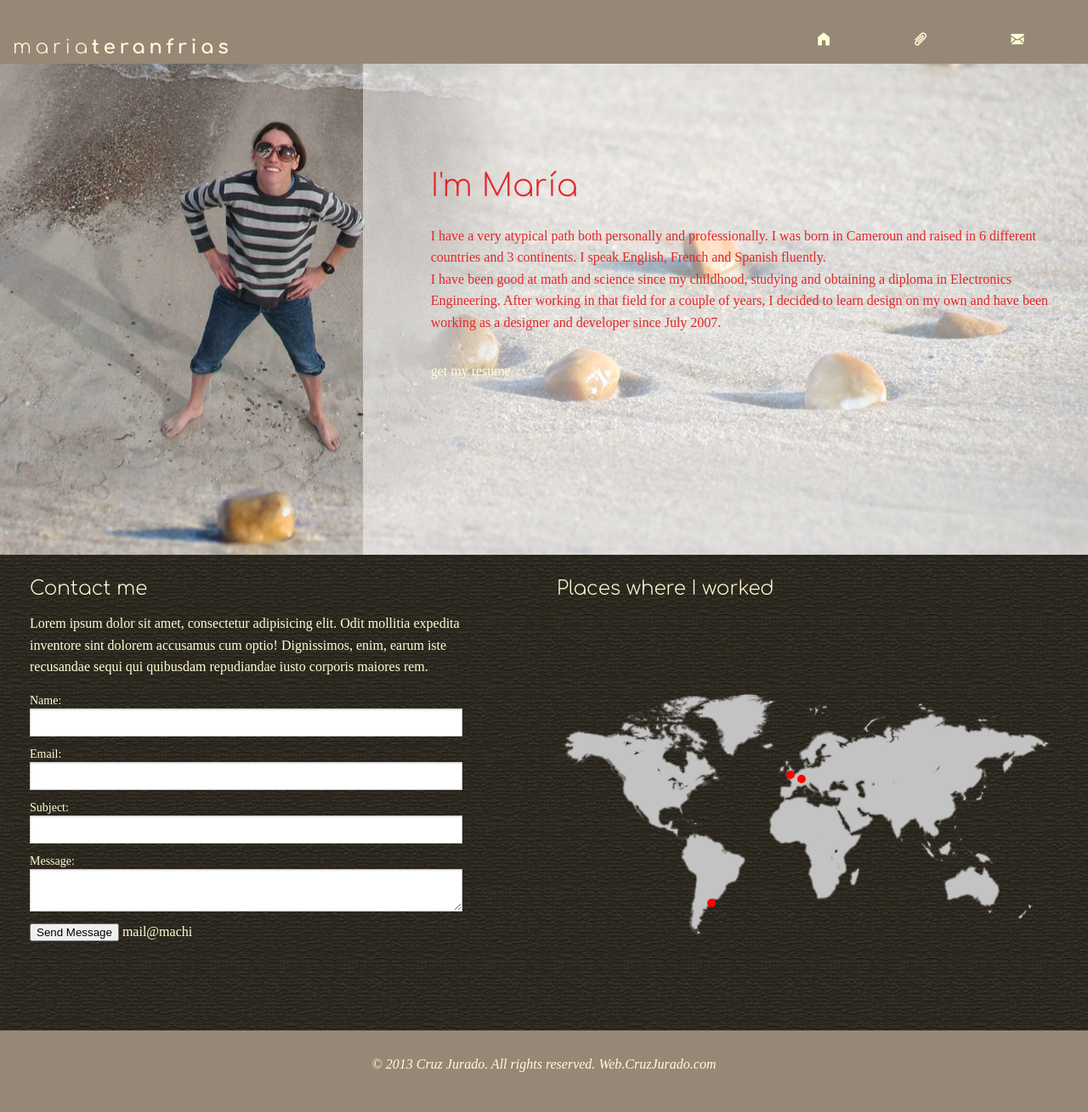
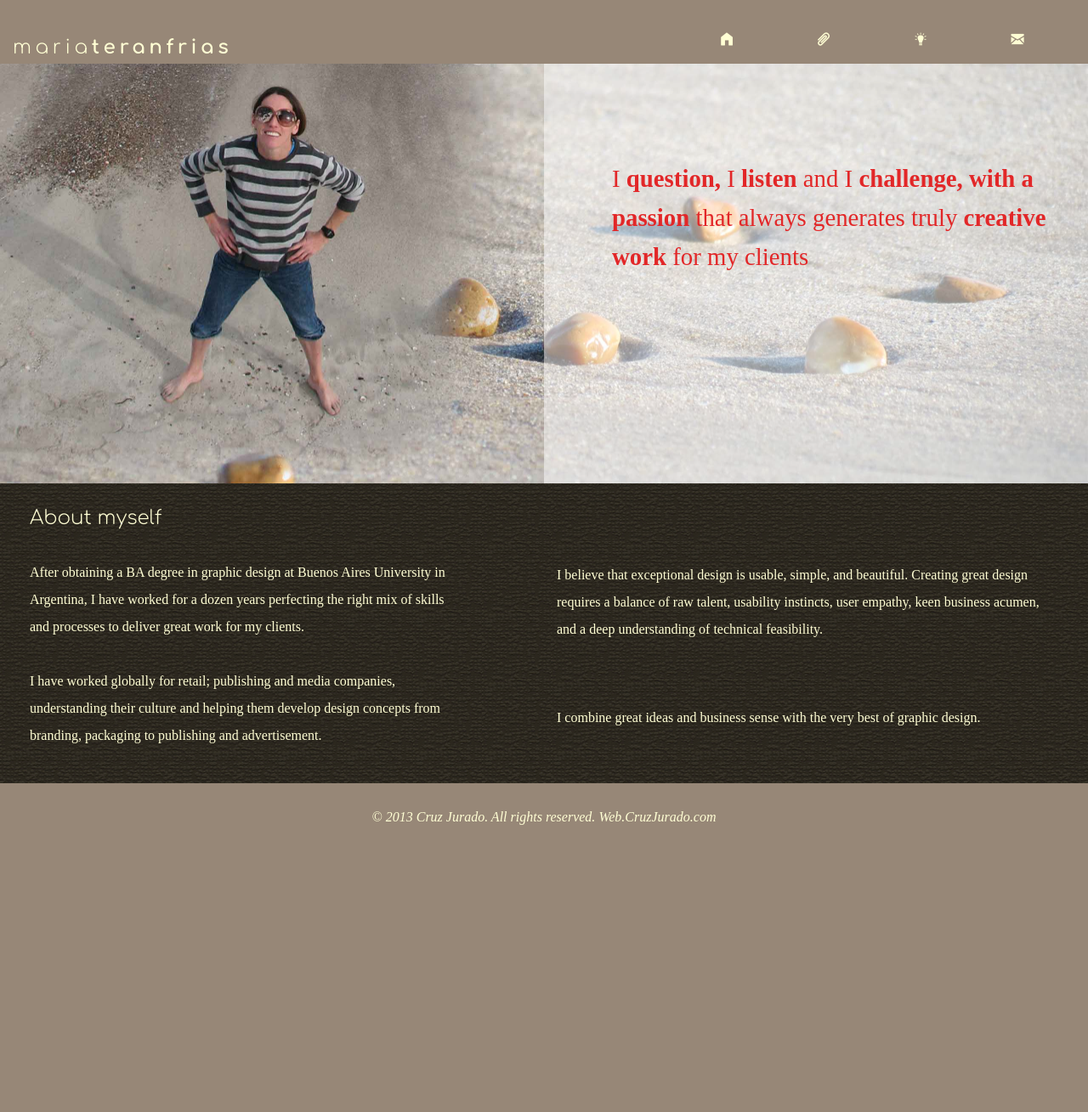
Before and after one commit to Zurc/machi, a PHP site: page /about.php in a window 1280 px wide. Shown: the whole page at 85% size. After the commit the page ends 971 px from the top, so only its background shows below. Run offline with PHP 8.4, Linux system fonts and the light colour scheme; some web fonts are replaced.

Commit message:
cambios en los textos y nueva pagina about

```diff
--- a/about.php
+++ b/about.php
@@ -9,11 +9,8 @@ include ('header.php');
 <section>
 	<div class="about-me">
 		<article class="row">
-			<div class="large-8 columns right transparent_box bmargin-top">
-				<h2>I'm María</h2>
-				<p>I have a very atypical path both personally and professionally. I was born in Cameroun and raised in 6 different countries and 3 continents. I speak English, French and Spanish fluently.
-				<br>I have been good at math and science since my childhood, studying and obtaining a diploma in Electronics Engineering. After working in that field for a couple of years, I decided to learn design on my own and have been working as a designer and developer since July 2007.</p>
-				<br><a href="#" target="_blank" class="resume">get my resume</a>
+			<div class="large-6 columns right transparent_box bmargin-top">
+				<p class="banner">I <span class="bold">question,</span> I <span class="bold">listen</span> and I <span class="bold">challenge, with a passion</span> that always generates truly <span class="bold">creative work</span> for my clients</p>
 			</div>
 		</article>
 	</div>
@@ -21,31 +18,19 @@ include ('header.php');
 	<article class="contact-me">
 		<div class="row">
 			<div class="large-6 columns bmargin-top bpadding-right">
-				<h4>Contact me</h4>
-				<p>Lorem ipsum dolor sit amet, consectetur adipisicing elit. Odit mollitia expedita inventore sint dolorem accusamus cum optio! Dignissimos, enim, earum iste recusandae sequi qui quibusdam repudiandae iusto corporis maiores rem.</p>
-				<form action="">
-					<label for="name">Name:</label>
-					<input type="text" name="contactname" id="contactname" value="" class="required" />
+				<h4>About myself</h4>
+				<p class="about">After obtaining a BA degree in graphic design at Buenos Aires University in Argentina, I have worked for a dozen years perfecting the right mix of skills and processes to deliver great work for my clients.</p>
+				<p class="about">I have worked globally for retail; publishing and media companies, understanding their culture and helping them develop design concepts from branding, packaging to publishing and advertisement.</p>
+			</div>
+			<div class="large-6 columns bmargin-top">
+				<p class="extra">I believe that exceptional design is usable, simple, and beautiful. Creating great design requires a balance of raw talent, usability instincts, user empathy, keen business acumen, and a deep understanding of technical feasibility.</p>
+				<p class="extra">I combine great ideas and business sense with the very best of graphic design.</p>
 
-					<label for="email">Email:</label>
-					<input type="text" name="email" id="email" value="" class="required email" />
-
-					<label for="subject">Subject:</label>
-					<input type="text" name="subject" id="subject" value="" class="required" />
-
-					<label for="message">Message:</label>
-					<textarea rows="8" name="message" id="message" class="required"></textarea>
-
-				    <input type="submit" value="Send Message" name="submit" id="send" />
-				    <a href="mailto:mail@machi.com" class="mailto">mail@machi</a>
-				</form>
-			</div>
-			<div class="large-6 columns map bmargin-top">
-				<h4>Places where I worked</h4>
+				<!-- <h4>Places where I worked</h4>
 				<img src="img/map.png" alt="">
 				<div class="a trans1"></div>
 				<div class="b trans1"></div>
-				<div class="g trans1"></div>
+				<div class="g trans1"></div> -->
 			</div>
 		</div>
 	</article>
--- a/advertising.php
+++ b/advertising.php
@@ -7,10 +7,8 @@ include ("header.php");
 <section>
 	<div class="portfolio_top advertising_top">
 		<article class="row">
-			<div class="small-12 large-8 columns right transparent_box bmargin-top">
-				<h2>Advertising</h2>
-				<p>Lorem ipsum dolor sit amet, consectetur adipisicing elit. Aut, at, harum, nulla ut iste repellendus praesentium distinctio similique nobis sapiente soluta quis nihil assumenda corporis omnis voluptatum asperiores neque minima.
-				<br>Lorem ipsum dolor sit amet, consectetur adipisicing elit. Id, sequi, molestias, autem, quisquam repellendus quam unde qui nihil nobis esse nesciunt aspernatur sit reiciendis exercitationem.</p>
+			<div class="small-12 large-6 columns right transparent_box bmargin-top">
+				<p class="banner"><span class="bold">Advertising</span> is fundamentally <span class="bold">persuasion</span> and persuasion happens to be not through science, but through <span class="bold">design</span></p>
 			</div>
 		</article>
 	</div>
--- a/branding.php
+++ b/branding.php
@@ -7,10 +7,8 @@ include ("header.php");
 <section>
 	<div class="portfolio_top branding_top">
 		<article class="row">
-			<div class="small-12 large-8 columns right transparent_box bmargin-top">
-				<h2>Branding</h2>
-				<p>Lorem ipsum dolor sit amet, consectetur adipisicing elit. Aut, at, harum, nulla ut iste repellendus praesentium distinctio similique nobis sapiente soluta quis nihil assumenda corporis omnis voluptatum asperiores neque minima.
-				<br>Lorem ipsum dolor sit amet, consectetur adipisicing elit. Id, sequi, molestias, autem, quisquam repellendus quam unde qui nihil nobis esse nesciunt aspernatur sit reiciendis exercitationem.</p>
+			<div class="small-12 large-6 columns right transparent_box bmargin-top">
+				<p class="banner">No matter how big or small your business is you should recognise the <span class="bold">power and financial value</span> of a <span class="bold">good brand design</span></p>
 			</div>
 		</article>
 	</div>
--- a/css/style.css
+++ b/css/style.css
@@ -192,6 +192,10 @@ nav a {
 	font-weight: bold;
 }
 
+.bold {
+	font-weight: bold;
+}
+
 .welcome {
 	padding: 7em 0 23em 0;
 	background: url(../img/sand_feet.jpg) no-repeat center center;
@@ -218,6 +222,9 @@ nav a {
 	color: #e22728;
 }
 
+.banner{
+	font-size: 1.8em;
+}
 
 .ico {
 	max-height: 60px;
@@ -274,6 +281,17 @@ footer {
 
 .contact-me h4, .contact-me p, label {
 	color: #fffed4;
+}
+
+.about{
+	line-height:2em;
+    margin-top: 2em;
+}
+
+.extra {
+	line-height:2em;
+    margin-top: 3em;
+    padding-top: 1.5em;
 }
 
 .map img {
@@ -358,7 +376,7 @@ footer {
 
 .publishing_top {
 	padding: 0;
-	background: url(../img/sand_publ.jpg) no-repeat center center;
+	background: url(../img/publishing2.jpg) no-repeat center center;
 	-webkit-background-size: cover;
 	-moz-background-size: cover;
 	-o-background-size: cover;
@@ -443,6 +461,12 @@ text-align: center;
 	margin-top: 0;
 }
 
+.extra{
+	margin-top: 2em;
+    padding-top: 0;
+    line-height: 1.6em;
+}
+
 .transparent_box {
 	padding: 0.9375em;
 }
--- a/header.php
+++ b/header.php
@@ -34,7 +34,8 @@
 								<li><a href="branding.php">Branding</a></li>
 								<li><a href="publishing.php">Publishing</a></li>
 							</ul>
-						<li class="trans"><a href="about.php"><i class="foundicon-mail"></i></a></li>
+						<li class="trans"><a href="about.php"><i class="foundicon-idea"></i></a></li>
+						<li class="trans"><a href="contact-me.php"><i class="foundicon-mail"></i></a></li>
 					</ul>
 				</nav>
 			</div>
```
Also changed, not shown: contact-me.php (added, +57 -0 lines), publishing.php (+3 -4 lines), img/Publishing2.jpg (added), 1 other file.
